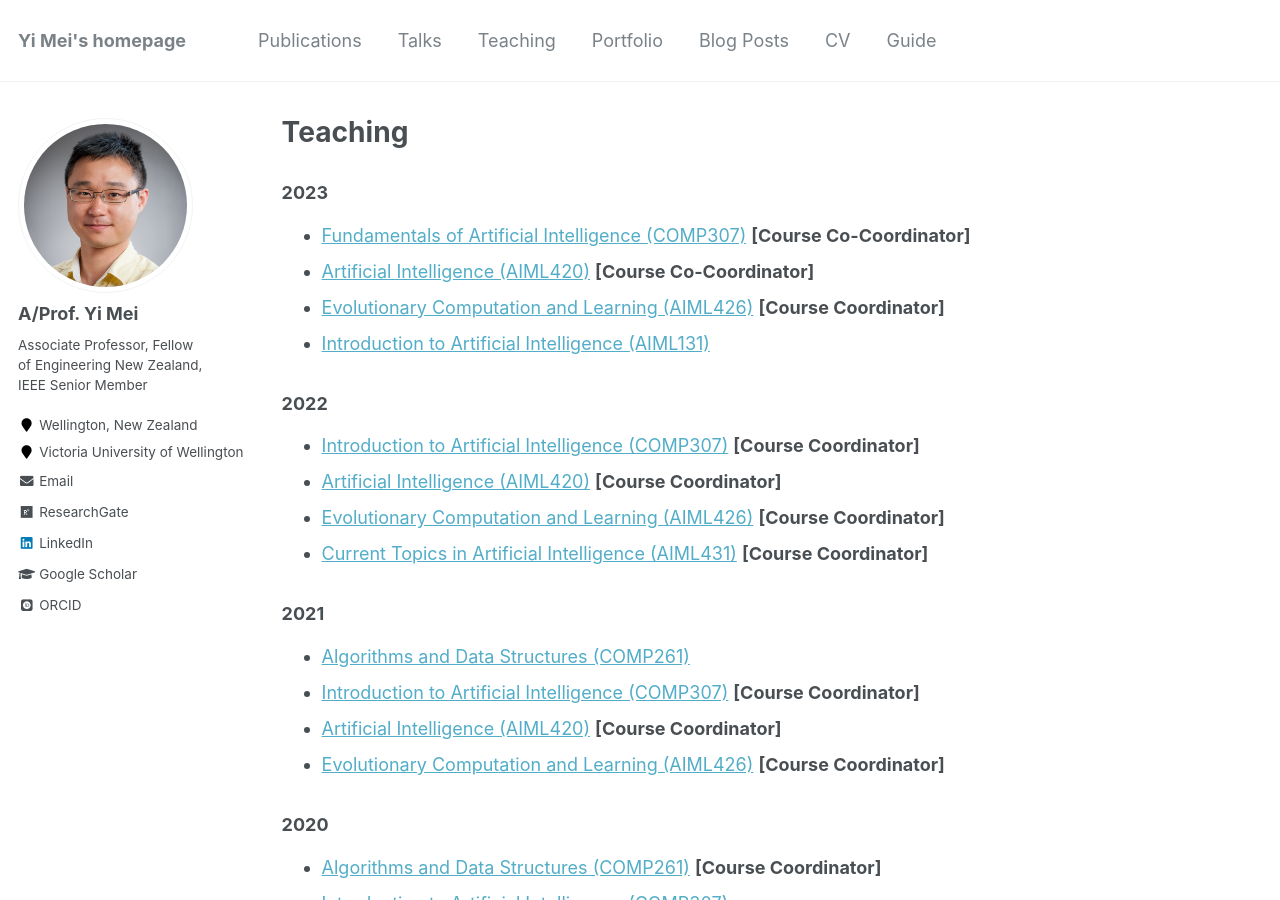
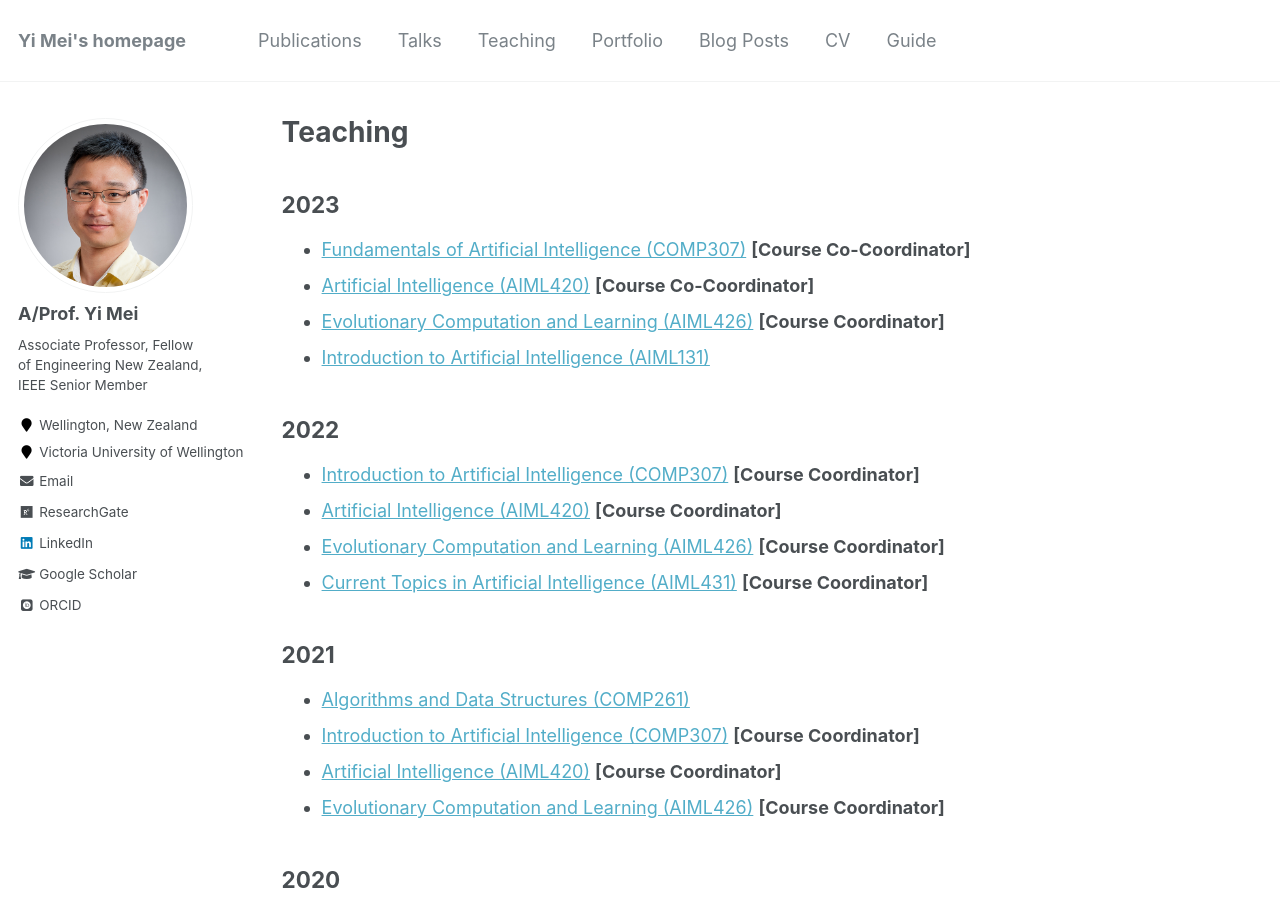
Before and after one commit to yi-mei-ecco/yi-mei-ecco.github.io, a Jekyll site: the page built from _pages/teaching.md, in a window 1280 px wide and 900 px high. Built offline with Jekyll 4.4.1, drawn with Linux system fonts in a browser that asks for light colours; some web fonts are replaced.

```diff
--- a/_pages/teaching.md
+++ b/_pages/teaching.md
@@ -5,55 +5,55 @@ permalink: /teaching/
 author_profile: true
 ---
 
-### 2023
+## 2023
 
 - <a href="https://www.wgtn.ac.nz/courses/comp/307/2023/offering?crn=968">Fundamentals of Artificial Intelligence (COMP307)</a> **[Course Co-Coordinator]**
 - <a href="https://www.wgtn.ac.nz/courses/aiml/420/2023/offering?crn=33065">Artificial Intelligence (AIML420)</a> **[Course Co-Coordinator]**
 - <a href="https://www.wgtn.ac.nz/courses/aiml/426/2023/offering?crn=33068">Evolutionary Computation and Learning (AIML426)</a> **[Course Coordinator]**
 - <a href="https://www.wgtn.ac.nz/courses/aiml/131/2023/offering?crn=35047">Introduction to Artificial Intelligence (AIML131)</a>
 
-### 2022
+## 2022
 
 - <a href="https://www.wgtn.ac.nz/courses/comp/307/2022/offering?crn=968">Introduction to Artificial Intelligence (COMP307)</a> **[Course Coordinator]**
 - <a href="https://www.wgtn.ac.nz/courses/aiml/420/2022/offering?crn=33065">Artificial Intelligence (AIML420)</a> **[Course Coordinator]**
 - <a href="https://www.wgtn.ac.nz/courses/aiml/426/2022/offering?crn=33068">Evolutionary Computation and Learning (AIML426)</a> **[Course Coordinator]**
 - <a href="https://www.wgtn.ac.nz/courses/aiml/431/2022/offering?crn=33073">Current Topics in Artificial Intelligence (AIML431)</a> **[Course Coordinator]**
 
-### 2021
+## 2021
 
 - <a href="https://www.wgtn.ac.nz/courses/comp/261/2021/offering?crn=18314">Algorithms and Data Structures (COMP261)</a>
 - <a href="https://www.wgtn.ac.nz/courses/comp/307/2021/offering?crn=968">Introduction to Artificial Intelligence (COMP307)</a> **[Course Coordinator]**
 - <a href="https://www.wgtn.ac.nz/courses/aiml/420/2021/offering?crn=33065">Artificial Intelligence (AIML420)</a> **[Course Coordinator]**
 - <a href="https://www.wgtn.ac.nz/courses/aiml/426/2021/offering?crn=33068">Evolutionary Computation and Learning (AIML426)</a> **[Course Coordinator]**
 
-### 2020
+## 2020
 
 - <a href="http://www.victoria.ac.nz/courses/comp/261/2020/offering?crn=18314">Algorithms and Data Structures (COMP261)</a> **[Course Coordinator]**
 - <a href="http://www.victoria.ac.nz/courses/comp/307/2020/offering?crn=968">Introduction to Artificial Intelligence (COMP307)</a>
 - <a href="https://www.wgtn.ac.nz/courses/comp/420/2020/offering?crn=32151">Artificial Intelligence (COMP420)</a>
 - <a href="https://www.victoria.ac.nz/courses/comp/422/2020/offering?crn=2324">Data Mining, Neural Networks and Genetic Programming (COMP422)</a> **[Course Coordinator]**
 
-### 2019
+## 2019
 
 - <a href="http://www.victoria.ac.nz/courses/comp/261/2019/offering?crn=18314">Algorithms and Data Structures (COMP261)</a> **[Course Coordinator]**
 - <a href="http://www.victoria.ac.nz/courses/comp/307/2019/offering?crn=968">Introduction to Artificial Intelligence (COMP307)</a>
 - <a href="https://www.victoria.ac.nz/courses/comp/422/2019/offering?crn=2324">Data Mining, Neural Networks and Genetic Programming (COMP422)</a> **[Acting Course Coordinator]**
 
-### 2018
+## 2018
 
 - <a href="http://www.victoria.ac.nz/courses/comp/261/2018/offering?crn=18314">Algorithms and Data Structures (COMP261)</a> **[Course Coordinator]**
 - <a href="https://www.victoria.ac.nz/courses/comp/361/2018/offering?crn=26060">Design and Analysis of Algorithms (COMP361)</a> **[Course Coordinator]**
 - <a href="http://www.victoria.ac.nz/courses/comp/307/2018/offering?crn=968">Introduction to Artificial Intelligence (COMP307)</a>
 - <a href="https://www.victoria.ac.nz/courses/comp/422/2018/offering?crn=2324">Data Mining, Neural Networks and Genetic Programming (COMP422)</a>
 
-### 2017
+## 2017
 
 - <a href="http://www.victoria.ac.nz/courses/comp/261/2017/offering?crn=18314">Algorithms and Data Structures (COMP261)</a>
 - <a href="http://www.victoria.ac.nz/courses/swen/221/2017/offering?crn=18318">Software Development (SWEN221)</a>
 - <a href="https://www.victoria.ac.nz/courses/comp/422/2017/offering?crn=2324">Data Mining, Neural Networks and Genetic Programming (COMP422)</a>
 - <a href="https://www.victoria.ac.nz/courses/SWEN/304/2017/offering?crn=17186">Database System Engineering (SWEN304)</a>
 
-### 2016
+## 2016
 
 - <a href="http://www.victoria.ac.nz/courses/comp/307/2016/offering?crn=968">Introduction to Artificial Intelligence (COMP307)</a>
 - <a href="http://www.victoria.ac.nz/courses/comp/422/2016/offering?crn=2324">Data Mining, Neural Network and Genetic Programming (COMP422)</a>
```
